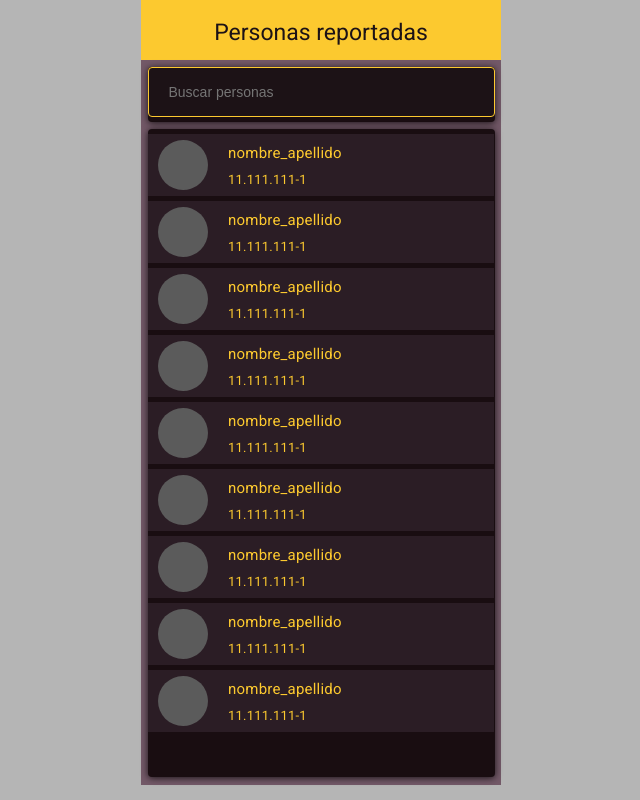
After one commit to ClaudioGC/redport, a PHP site: page /personas_reportadas.html in a window 1280 px wide. The commit adds this page. Shown: the whole page, without its empty margins (319-959 px from the left). Run offline with PHP 8.4, Linux system fonts and the light colour scheme; some libraries are stand-ins or nearby versions.

Commit message:
nueva página
personas reportadas

```diff
--- a/home.html
+++ b/home.html
@@ -61,7 +61,7 @@
    </div>
    <div class="map_people">
      <p id="texto_mapa">100 personas reportadas</p>
-     <div class="button_two"><a href="#">ver más</a></div>
+     <div class="button_two"><a href="personas_reportadas.html">ver más</a></div>
    </div>
 </div>
 
--- a/index.html
+++ b/index.html
@@ -72,7 +72,7 @@
    </div>
    <div class="map_people">
      <p id="texto_mapa">100 personas reportadas</p>
-     <div class="button_two"><a href="#">ver más</a></div>
+     <div class="button_two"><a href="personas_reportadas.html">ver más</a></div>
    </div>
 </div>
 
--- /dev/null
+++ b/personas_reportadas.html
@@ -0,0 +1,111 @@
+<!DOCTYPE html>
+<html lang="en">
+<head>
+
+	<meta charset="UTF-8">
+  <meta name="viewport" content="width=device-width, user-scalable=no, initial-scale=1.0, maximum-scale=1.0, minimum-scale=1.0">
+	<title>redport</title>
+
+  <link rel='stylesheet' type='text/css' href='sass/main.css' />
+  <link href="https://fonts.googleapis.com/css?family=Roboto:100,300,400,500,700" rel="stylesheet">
+   <link href="https://file.myfontastic.com/KHbqgc9xxoCbZJYRdioaqd/icons.css" rel="stylesheet">
+</head>
+ <body>
+   <div class="pagina">
+   <!-- ======= header======= -->
+  <div class="header">
+    <div class="back-button" onclick="history.back()" ><a href="#"><div class="rpicon-back"></div></a></div>
+    <div class="title_header"><h1>Personas reportadas</h1></div>
+
+  </div>
+  <div class="container">
+    <form action="">
+      <a href="#" class="rpicon-search"></a>
+      <input class="input_search" type="text" placeholder="Buscar personas" id="search_1">
+      <label for="search_1"></label>
+    </form>
+  </div>
+
+  <div class="container">
+
+<!-- caja de comentarios -->
+    <div class="container_list">
+      <ul id="user_list" class="container_users_list">
+        <li>
+
+            <div class="user_box">
+                <div class="user_avatar_2"></div>
+                <div class="username">
+                <h2 id="user_name" class="username">nombre_apellido</h2>
+                <p id="rut" class="username">11.111.111-1</h2>
+              </div>
+            </div>
+            <div class="user_box">
+                <div class="user_avatar_2"></div>
+                <div class="username">
+                <h2 id="user_name" class="username">nombre_apellido</h2>
+                <p id="rut" class="username">11.111.111-1</h2>
+              </div>
+            </div>
+            <div class="user_box">
+                <div class="user_avatar_2"></div>
+                <div class="username">
+                <h2 id="user_name" class="username">nombre_apellido</h2>
+                <p id="rut" class="username">11.111.111-1</h2>
+              </div>
+            </div>
+            <div class="user_box">
+                <div class="user_avatar_2"></div>
+                <div class="username">
+                <h2 id="user_name" class="username">nombre_apellido</h2>
+                <p id="rut" class="username">11.111.111-1</h2>
+              </div>
+            </div>
+            <div class="user_box">
+                <div class="user_avatar_2"></div>
+                <div class="username">
+                <h2 id="user_name" class="username">nombre_apellido</h2>
+                <p id="rut" class="username">11.111.111-1</h2>
+              </div>
+            </div>
+            <div class="user_box">
+                <div class="user_avatar_2"></div>
+                <div class="username">
+                <h2 id="user_name" class="username">nombre_apellido</h2>
+                <p id="rut" class="username">11.111.111-1</h2>
+              </div>
+            </div>
+            <div class="user_box">
+                <div class="user_avatar_2"></div>
+                <div class="username">
+                <h2 id="user_name" class="username">nombre_apellido</h2>
+                <p id="rut" class="username">11.111.111-1</h2>
+              </div>
+            </div>
+            <div class="user_box">
+                <div class="user_avatar_2"></div>
+                <div class="username">
+                <h2 id="user_name" class="username">nombre_apellido</h2>
+                <p id="rut" class="username">11.111.111-1</h2>
+              </div>
+            </div>
+            <div class="user_box">
+                <div class="user_avatar_2"></div>
+                <div class="username">
+                <h2 id="user_name" class="username">nombre_apellido</h2>
+                <p id="rut" class="username">11.111.111-1</h2>
+              </div>
+            </div>
+
+        </li>
+      </ul>
+    </div>
+
+    </div>
+  </div>
+
+
+
+  </div>
+ </body>
+</html>
--- a/sass/_comments.sass
+++ b/sass/_comments.sass
@@ -60,6 +60,8 @@
 
 .container_report
 
+	padding-top: 10px
+
 	li
 
 		margin-bottom: 15px
--- a/sass/_container.sass
+++ b/sass/_container.sass
@@ -60,7 +60,7 @@
 	.form_content
 
 		display: none
-		background-color: #2b1d25
+		background-color: $background_color_3
 		padding-bottom: 10px
 
 	.lista_form
--- a/sass/_icons.sass
+++ b/sass/_icons.sass
@@ -86,3 +86,16 @@
 
 	margin: 2px
 	text-align: center
+
+.rpicon-search
+
+	margin-top: 14px
+	margin-left: 311px
+	font-size: 10px
+	position: absolute
+	text-decoration: none
+	z-index: 99
+
+[class^="rpicon-search"]:before, [class*=" rpicon-search"]:before
+
+	font-size: 22px
--- a/sass/_input-form.sass
+++ b/sass/_input-form.sass
@@ -31,3 +31,21 @@
 	padding-left: 20px
 	color: #fcc92f
 	background-color: $input_color
+	font-size: 14px
+
+
+//input de la barra de búsqueda
+
+.input_search
+
+	display: block
+	position: relative
+	width: 100%
+	height: 50px
+	border-radius: 4px
+	border: 1px solid $border_button_color
+	line-height: 3
+	padding-left: 20px
+	color: #fcc92f
+	background-color: $input_color
+	font-size: 14px
--- a/sass/_personal-file.sass
+++ b/sass/_personal-file.sass
@@ -19,3 +19,80 @@
 	margin-top: 4px
 	margin-bottom: 4px
 	color: $font-color
+
+//listado de personas
+
+#user_list
+
+
+	margin-top: 0px
+	margin-right: 0.4px
+
+.user_box
+
+	width: 346px
+	background-color: $background_color_3
+	position: relative
+	float: right
+	margin-bottom: 5px
+
+.user_avatar_2
+
+	width: 50px
+	height: 50px
+	border-radius: 50%
+	background: #5b5b5b
+	position: relative
+	margin-top: 6px
+	margin-bottom: 6px
+	margin-left: 10px
+	z-index: 99
+	float: left
+
+.username
+
+	#user_name
+
+		font-size: $subtitulo_modulo
+		font-family: $font-family
+		font-weight: normal
+		letter-spacing: 0.2px
+		margin: 10px 0px 5px 0px
+		padding-bottom: 0
+		padding-left: 20px
+		padding-right: 140px
+		text-align: left
+		display: inline-block
+		color: $font-color
+
+	#rut
+
+		font-size: $texto_contenido
+		font-family: $font-family
+		font-weight: normal
+		letter-spacing: 0.2px
+		margin: 5px 0px 5px 0px
+		padding-bottom: 0
+		text-align: left
+		display: inline-block
+		color: $font-color
+
+.container_list
+
+	padding-top: 5px
+
+	li
+
+		margin-bottom: 15px
+		display: block
+		position: relative
+		color: $font-color
+
+	li:after
+
+		content: ""
+		display: block
+		clear: both
+		height: 0
+		width: 0
+		color: $font-color
--- a/sass/_variables.sass
+++ b/sass/_variables.sass
@@ -33,6 +33,7 @@ $on_color_2: #4b3884 //fondo botón encendido
 //colores
 
 $background_color: #190d11 // color de contenedor
+$background_color_3: #2b1d25// color de fondo secundario
 $header_color: #fcc92f // color del header
 $body_background_color:#b5b5b5 //color del fondo de la pantalla (no plataforma)
 $background_color_2: #735968 // color fondo de plataforma
--- a/sass/main.css
+++ b/sass/main.css
@@ -75,7 +75,21 @@ body {
   line-height: 3;
   padding-left: 20px;
   color: #fcc92f;
-  background-color: #1c1216; }
+  background-color: #1c1216;
+  font-size: 14px; }
+
+.input_search {
+  display: block;
+  position: relative;
+  width: 100%;
+  height: 50px;
+  border-radius: 4px;
+  border: 1px solid #fcc92f;
+  line-height: 3;
+  padding-left: 20px;
+  color: #fcc92f;
+  background-color: #1c1216;
+  font-size: 14px; }
 
 .button {
   width: 347px;
@@ -345,6 +359,8 @@ body {
   padding-bottom: 10px;
   padding-right: 10px; }
 
+.container_report {
+  padding-top: 10px; }
   .container_report li {
     margin-bottom: 15px;
     display: block;
@@ -374,6 +390,67 @@ body {
   text-align: center;
   margin-top: 4px;
   margin-bottom: 4px;
+  color: #fcc92f; }
+
+#user_list {
+  margin-top: 0px;
+  margin-right: 0.4px; }
+
+.user_box {
+  width: 346px;
+  background-color: #2b1d25;
+  position: relative;
+  float: right;
+  margin-bottom: 5px; }
+
+.user_avatar_2 {
+  width: 50px;
+  height: 50px;
+  border-radius: 50%;
+  background: #5b5b5b;
+  position: relative;
+  margin-top: 6px;
+  margin-bottom: 6px;
+  margin-left: 10px;
+  z-index: 99;
+  float: left; }
+
+.username #user_name {
+  font-size: 15px;
+  font-family: "Roboto", sans-serif;
+  font-weight: normal;
+  letter-spacing: 0.2px;
+  margin: 10px 0px 5px 0px;
+  padding-bottom: 0;
+  padding-left: 20px;
+  padding-right: 140px;
+  text-align: left;
+  display: inline-block;
+  color: #fcc92f; }
+.username #rut {
+  font-size: 13px;
+  font-family: "Roboto", sans-serif;
+  font-weight: normal;
+  letter-spacing: 0.2px;
+  margin: 5px 0px 5px 0px;
+  padding-bottom: 0;
+  text-align: left;
+  display: inline-block;
+  color: #fcc92f; }
+
+.container_list {
+  padding-top: 5px; }
+  .container_list li {
+    margin-bottom: 15px;
+    display: block;
+    position: relative;
+    color: #fcc92f; }
+  .container_list li:after {
+    content: "";
+    display: block;
+    clear: both;
+    height: 0;
+    width: 0;
     color: #fcc92f; }
 
 .number_box {
@@ -534,6 +611,17 @@ body {
   margin: 2px;
   text-align: center; }
 
+.rpicon-search {
+  margin-top: 14px;
+  margin-left: 311px;
+  font-size: 10px;
+  position: absolute;
+  text-decoration: none;
+  z-index: 99; }
+
+[class^="rpicon-search"]:before, [class*=" rpicon-search"]:before {
+  font-size: 22px; }
+
 #title_form {
   margin: 0 auto;
   margin-bottom: 10px;
```
Also changed, not shown: 1 other file. Lines whose indentation alone changed are shown as unchanged.
